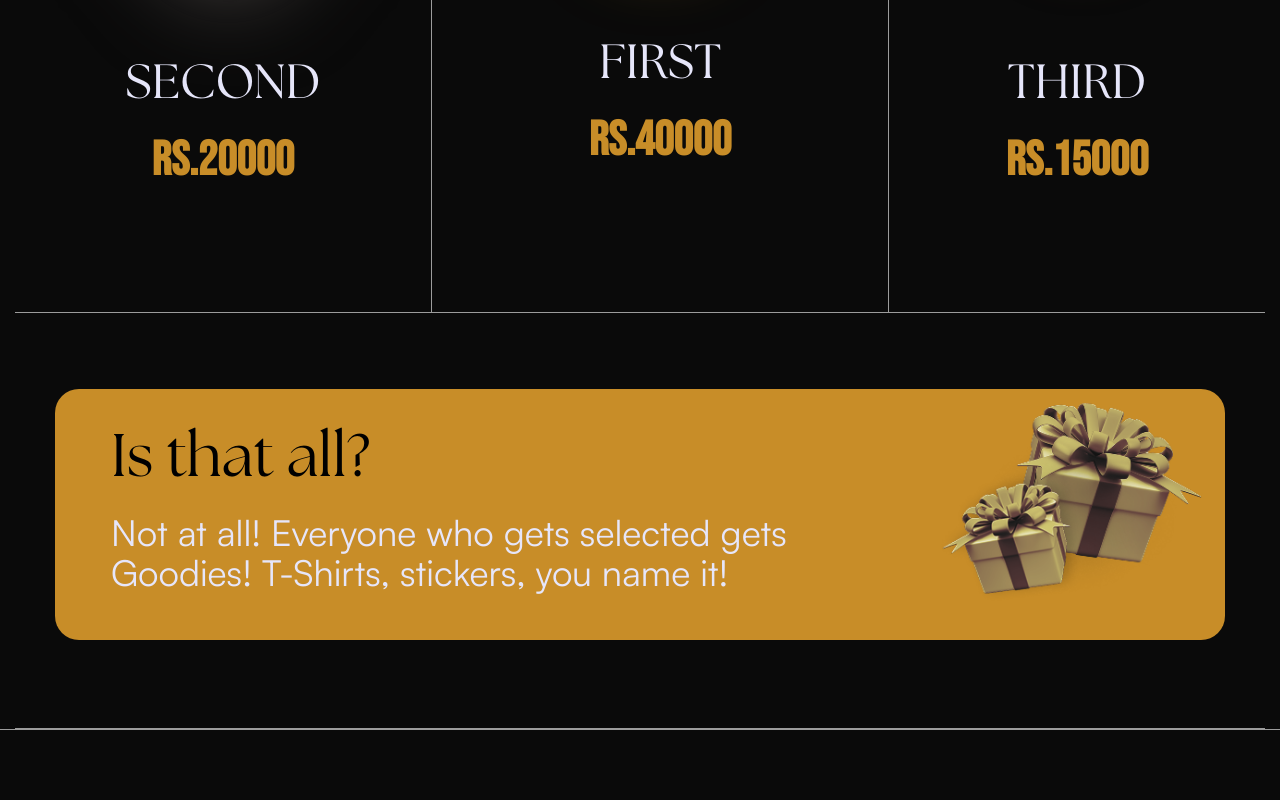
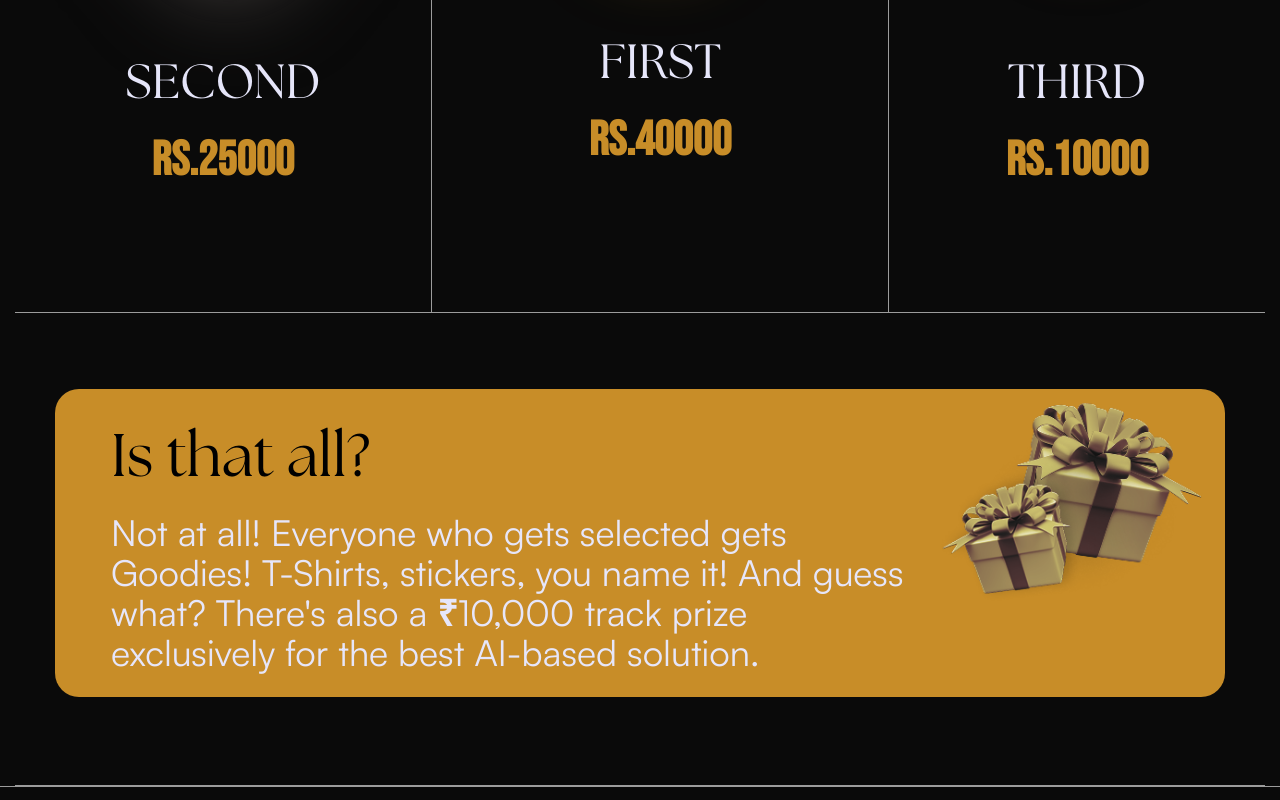
Before and after one commit to naevdd/CODERECET-2.0, a React (Vite) app: page / in a window 1280 px wide. Shown: the part 4720-5520 px from the top of the page. Built offline with nearby package versions, Linux system fonts and the light colour scheme.

Commit message:
changed prize money

```diff
--- a/src/pages/Footer.jsx
+++ b/src/pages/Footer.jsx
@@ -128,7 +128,7 @@ function Footer() {
             rel="noopener noreferrer"
             className="transition hover:brightness-200"
           >
-            <img src={instagram} alt="Instagram" className="w-12 h-12 mt-6 " />
+            <img src={instagram} alt="Instagram" className="w-12 h-12 mt-12 " />
           </a>
         </div>
       </div>
--- a/src/pages/prize.jsx
+++ b/src/pages/prize.jsx
@@ -29,7 +29,7 @@ const Prize = () => {
             SECOND
           </div>
           <div className="text-custom-yellow font-bebas_neue font-bold text-3xl md:text-5xl">
-            Rs.20000
+            Rs.25000
           </div>
         </div>
 
@@ -62,7 +62,7 @@ const Prize = () => {
             THIRD
           </div>
           <div className="text-custom-yellow font-bebas_neue font-bold text-3xl md:text-5xl">
-            Rs.15000
+            Rs.10000
           </div>
         </div>
       </div>
@@ -79,7 +79,7 @@ const Prize = () => {
           <div className="flex md:flex-row items-start justify-start ">
             <div className="text-2xl md:text-4xl font-satoshi_v text-custom-white w-full md:w-[75%]">
               Not at all! Everyone who gets selected gets Goodies! T-Shirts,
-              stickers, you name it!
+              stickers, you name it! And guess what? There's also a <b>₹10,000</b> track prize exclusively for the best AI-based solution.
             </div>
             <div className=" w-24 md:w-[30%] md:flex md:flex-row justify-end -mt-20 md:-mt-36 md:-mr-36">
               <img src={gift} alt="gift" className="w-24 md:w-96" />
```
